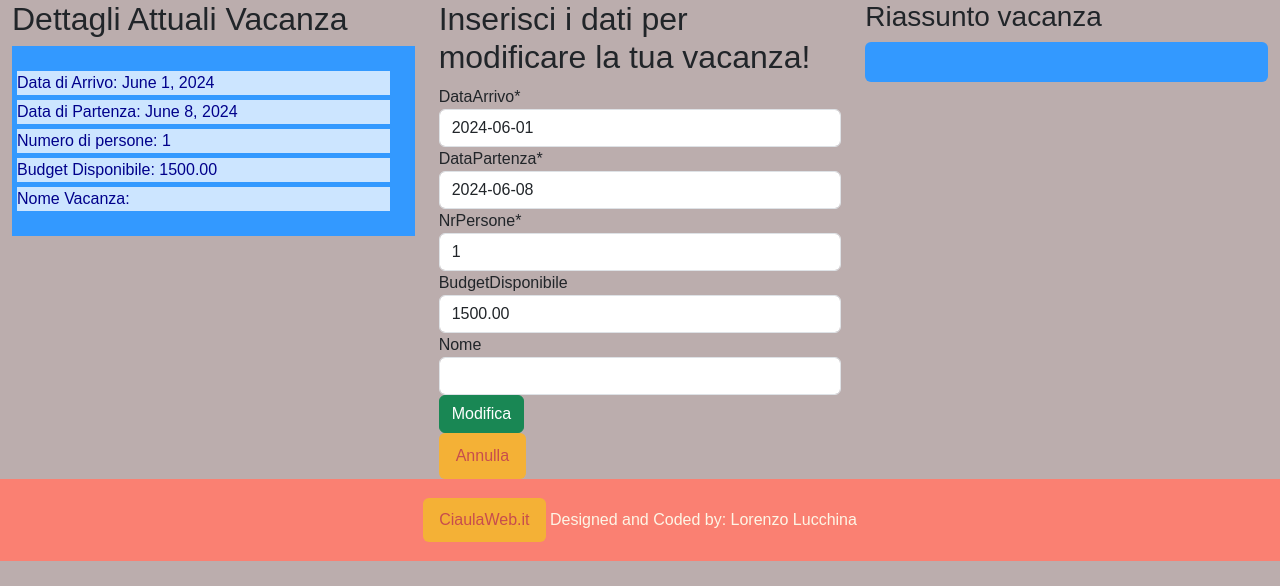
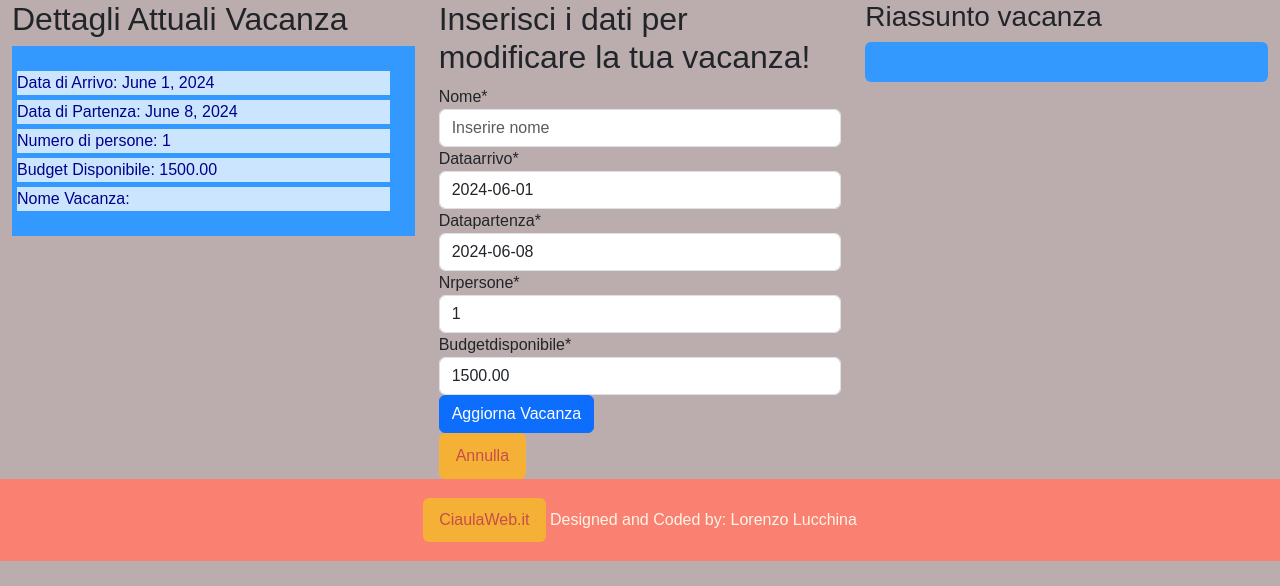
Before and after one commit to Bitlorenz/CiaulaWeb, a Django app: page /HolidayPlanning/vacanza/51/modificavacanza/ in a window 1280 px wide. Shown: the part 214-800 px from the top of the page. Run offline with Django 4.2, Linux system fonts and the light colour scheme; a user stored in the database is signed in; data comes from the database, SQL or seed files in the repository; both versions use the stored data as it was after the commit; some libraries are stand-ins or nearby versions.

Commit message:
popup controllo date vacanza con JS

```diff
--- a/HolidayPlanning/forms.py
+++ b/HolidayPlanning/forms.py
@@ -28,11 +28,20 @@
 
 # form per modificare una vacanza
 class ModificaVacanzaForm(forms.ModelForm):
-    helper = FormHelper()
-    helper.form_id = 'vacanza-crispy-form'
-    helper.form_method = 'POST'
-    helper.add_input(Submit('submit', 'Modifica'))
-    helper.inputs[0].field_classes = 'btn btn-success'
+    dataArrivo = forms.DateField(required=True, widget=forms.DateInput(attrs={'placeholder': 'Inserire data di arrivo'}))
+    dataPartenza = forms.DateField(required=True, widget=forms.DateInput(attrs={'placeholder': 'Inserire data di ritorno'}))
+    nrPersone = forms.IntegerField(required=True, widget=forms.TextInput(attrs={'placeholder': 'Inserire numero persone'}))
+    budgetDisponibile = forms.DecimalField(required=True, widget=forms.TextInput(attrs={'placeholder': 'Inserire budget complessivo'}))
+    nome = forms.CharField(required=True, widget=forms.TextInput(attrs={'placeholder': 'Inserire nome'}))
+
+    # Imposto le label
+    def __int__(self, *args, **kwargs):
+        super().__int__(*args, **kwargs)
+        self.fields['dataArrivo'].label = "Data di Arrivo"
+        self.fields['dataPartenza'].label = "Data di Partenza"
+        self.fields['nrPersone'].label = "Numero di Partecipanti"
+        self.fields['budgetDisponibile'].label = "Budget totale"
+        self.fields['nome'].label = "Nome della Vacanza"
 
     def clean(self):
         if self.cleaned_data["dataArrivo"] > self.cleaned_data["dataPartenza"]:
--- a/HolidayPlanning/templates/HolidayPlanning/modificavacanza.html
+++ b/HolidayPlanning/templates/HolidayPlanning/modificavacanza.html
@@ -7,6 +7,7 @@
 
 {% block title %}{{ title }}{% endblock %}
 {% block content %}
+    <script src="{% static 'js/modificaVacanzaConferma.js' %}"></script>
     {% include "header.html" %}
     <div class="container-fluid">
         <div class="row">
@@ -22,7 +23,17 @@
             </div>
             <div class="col-md-4">
                 <h2>Inserisci i dati per modificare la tua vacanza!</h2>
-                {% crispy form %}
+                <form method="post" enctype="multipart/form-data" id="modificaVacanzaForm">
+                    {% csrf_token %}
+                    {{ form.nome | as_crispy_field }}
+                    {{ form.dataArrivo | as_crispy_field }}
+                    {{ form.dataPartenza | as_crispy_field }}
+                    {{ form.nrPersone | as_crispy_field }}
+                    {{ form.budgetDisponibile | as_crispy_field }}
+                    <button type="button" value="Submit" class="btn btn-primary" name="SubmitButton" id="submitButton">
+                        Aggiorna Vacanza
+                    </button>
+                </form>
                 <a class="btn" href="{% url 'HolidayPlanning:vacanze' %}">Annulla</a>
             </div>
             <div class="col-md-4">
@@ -30,12 +41,26 @@
                 <ul class="list-group">
                     {% for s in vacanza.sort_scelte %}
                         {% ifchanged s.giorno %}
-	    		            <h5>Giornata {{forloop.counter}}: {{ s.giorno }}</h5>
+                            <h5>Giornata {{ forloop.counter }}: {{ s.giorno }}</h5>
                         {% endifchanged %}
-                        <li class="list-group-item">{{ s.attrazione.nome }} dalle {{ s.oraInizio }} alle {{ s.oraFine }}</li>
+                        <li class="list-group-item">{{ s.attrazione.nome }} dalle {{ s.oraInizio }}
+                            alle {{ s.oraFine }}</li>
                     {% endfor %}
                 </ul>
             </div>
         </div>
     </div>
+    <script type="text/javascript">
+        var nuovaDataPartenza = document.querySelector('input[name="dataPartenza"]').value;
+        var nuovaDataArrivo = document.querySelector('input[name="dataArrivo"]').value;
+        var inputElement = document.getElementById("submitButton")
+        inputElement.addEventListener("click", function (){
+            if (confirm('Vuoi modificare la vacanza? \n nuova data partenza: '+nuovaDataPartenza+
+                '\n nuova data arrivo: '+nuovaDataArrivo)){
+                document.getElementById("modificaVacanzaForm").submit()
+            } else {
+                return false;
+            }
+        })
+    </script>
 {% endblock %}
--- a/HolidayPlanning/views.py
+++ b/HolidayPlanning/views.py
@@ -383,21 +383,24 @@
 
     def form_valid(self, form):
         vacanza = form.save(commit=False)
+        oldVacanza = Vacanza.objects.get(pk=self.kwargs["pk"])
         newDataArrivo = form.cleaned_data["dataArrivo"]
         newDataPartenza = form.cleaned_data["dataPartenza"]
-        # TODO bisogna chiedere conferma all'utente --> messages framework
-        if newDataArrivo > vacanza.dataArrivo:
-            print("Vuoi cancellare le scelte per i giorni eliminati?")
-            messages.warning(self.request, "Stai per cancellare le scelte nei giorni precedenti")
-        if newDataPartenza < vacanza.dataPartenza:
-            print("Vuoi cancellare le scelte per i giorni eliminati?")
-            messages.warning(self.request, "Stai per cancellare le scelte nei giorni successivi")
+        if newDataArrivo.day > oldVacanza.dataArrivo.day:
+            if oldVacanza.scelte.filter(giorno__lt=newDataArrivo):
+                print("Vuoi cancellare le scelte per i giorni precedenti eliminati?")
+                # messages.warning(self.request, "Stai per cancellare le scelte nei giorni precedenti")
+        if newDataPartenza.day < oldVacanza.dataPartenza.day:
+            if oldVacanza.scelte.filter(giorno__gt=newDataPartenza):
+                print("Vuoi cancellare le scelte per i giorni successivi eliminati?")
+                #messages.warning(self.request, "Stai per cancellare le scelte nei giorni successivi")
         vacanza.save()
         return super().form_valid(form)
 
     def get_context_data(self, **kwargs):
         context = super().get_context_data(**kwargs)
         context['title'] = "Modifica la tua Vacanza"
+        context['show_modal'] = True
         return context
 
     def get_success_url(self):
--- /dev/null
+++ b/static/js/ModificaVacanzaConferma.js
@@ -0,0 +1,10 @@
+function confermaModificaVacanza(form){
+
+	if(confirm("Sei sicuro di modificare la tua vacanza?")){
+		form.submit();
+		return true;
+	}
+	else{
+		return false;
+	}
+}
```
Also changed, not shown: Progettazione/TODO.md (+2 -1 lines), db.sqlite3.
